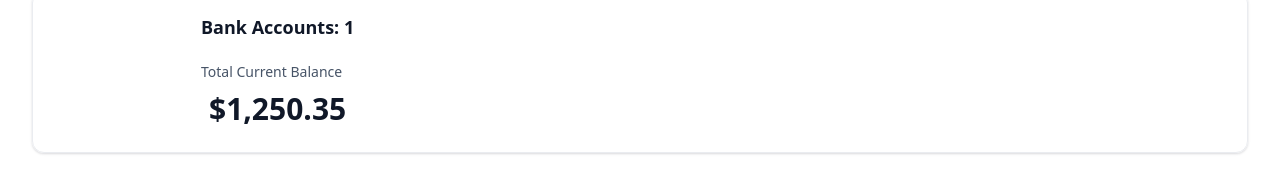
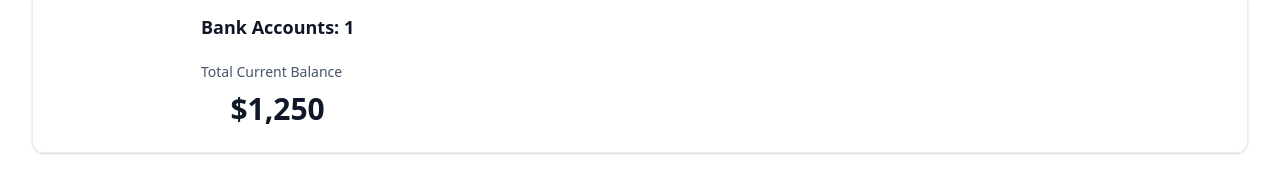
Before and after one commit to jacky-ui/bank-app, a Next.js app: page / in a window 1280 px wide. Shown: the part 179-358 px from the top of the page. Built offline with nearby package versions, Linux system fonts and the light colour scheme.

Commit message:
i react-countup and create animatedcounter to work

```diff
--- /dev/null
+++ b/components/AnimatedCounter.tsx
@@ -0,0 +1,17 @@
+'use client';
+import React from 'react';
+import CountUp from 'react-countup';
+
+const AnimatedCounter = ({ amount }: {amount: number}) => {
+  return (
+    <div>
+        <CountUp
+            end={amount}
+            decimal=","
+            prefix="$"
+        />
+    </div>
+  )
+}
+
+export default AnimatedCounter
--- a/components/TotalBalanceBox.tsx
+++ b/components/TotalBalanceBox.tsx
@@ -1,5 +1,5 @@
 import React from 'react';
-import { formatAmount } from '@/lib/utils';
+import AnimatedCounter from './AnimatedCounter';
 
 const TotalBalanceBox = ({
     accounts = [], totalBanks, totalCurrentBalance
@@ -14,7 +14,11 @@ const TotalBalanceBox = ({
             <h2 className='header-2'>Bank Accounts: {totalBanks}</h2>
             <div className='flex flex-col gap-2'>
                 <p className='total-balance-label'>Total Current Balance</p>
-                <p className='total-balance-amount flex-center gap-2'>{formatAmount(totalCurrentBalance)}</p>
+                <p className='total-balance-amount flex-center gap-2'>
+                    <AnimatedCounter
+                        amount={totalCurrentBalance}
+                    />
+                </p>
             </div>
         </div>
     </section>
```
